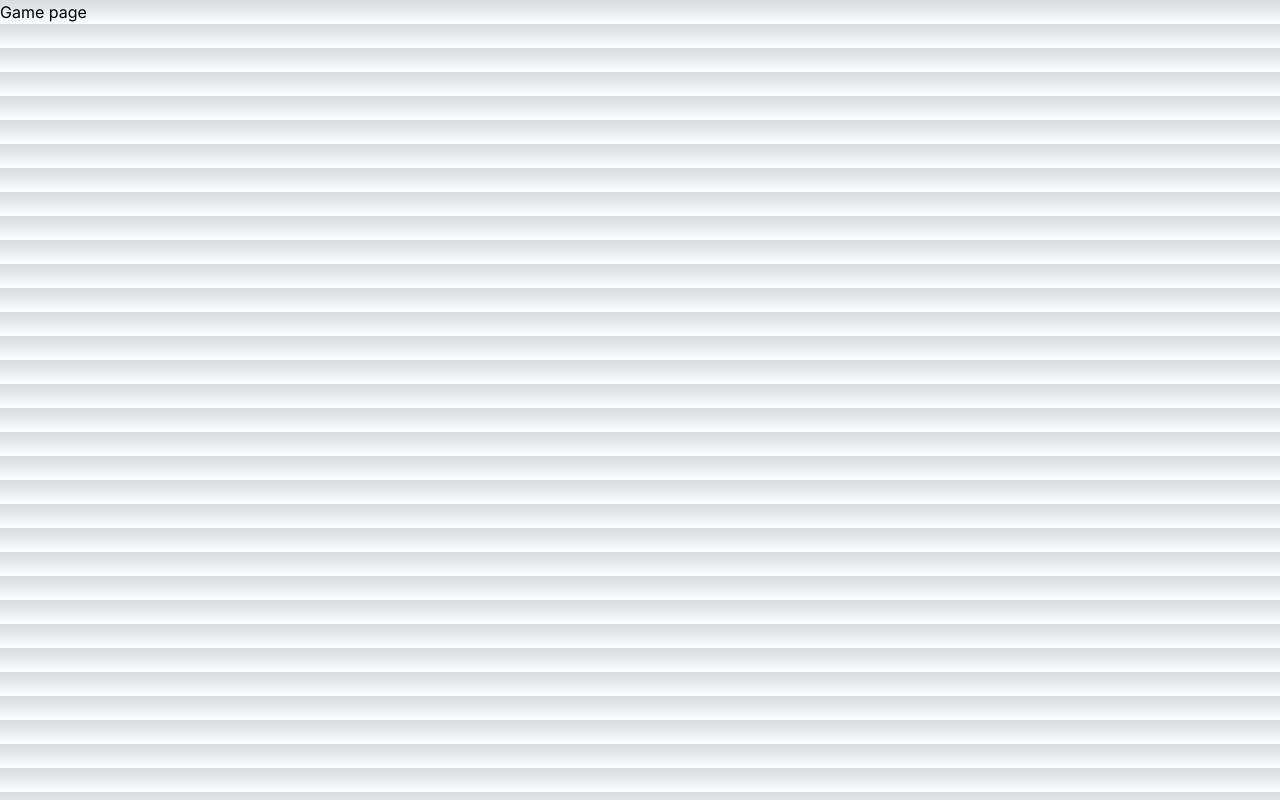
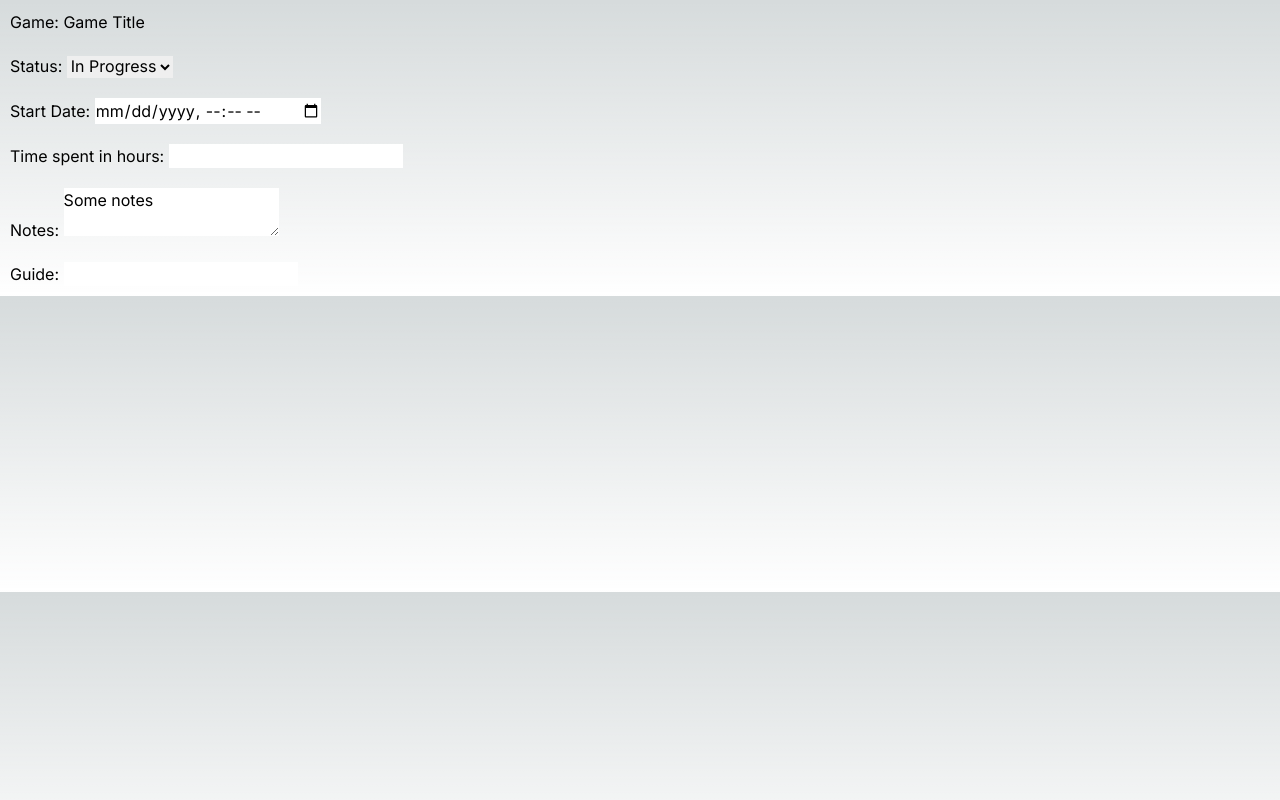
Before and after one commit to tinkereryorch/backlog-tracker, a Next.js app in the folder frontend/: page /game in a window 1280 px wide. Built offline with nearby package versions, Linux system fonts and the light colour scheme.

Commit message:
Updated page

```diff
--- a/frontend/src/app/game/page.js
+++ b/frontend/src/app/game/page.js
@@ -1,7 +1,11 @@
+import GameDetails from "./components/GameDetails";
+import GameTitle from "./components/GameTitle";
+
 export default function Game() {
     return (
         <div>
-            <p>Game page</p>
+            <GameTitle title="Game Title" />
+            <GameDetails />
         </div>
     );
 }
```
